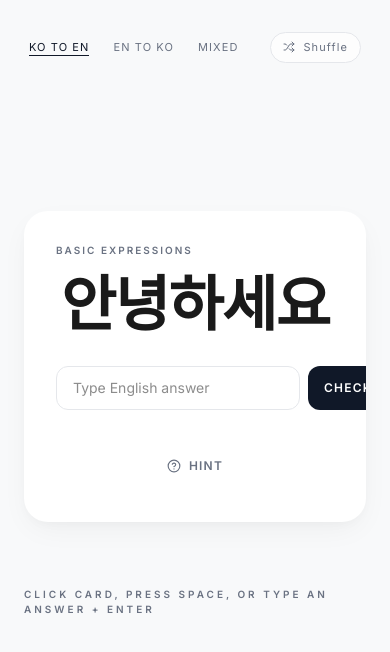
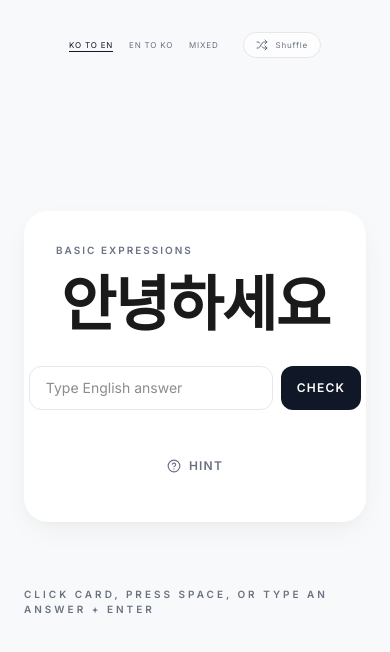
Before and after one commit to YKLoh666/korean-flashcard, a React (Vite) app: page / in a window 390 px wide. Shown: the top 652 px of the page. Built offline with nearby package versions, Linux system fonts and the light colour scheme.

Commit message:
Responsiveness fix

```diff
--- a/src/App.tsx
+++ b/src/App.tsx
@@ -222,7 +222,7 @@ export default function App() {
   return (
     <div className="h-screen flex flex-col items-center justify-center p-6 select-none">
       {/* Mode Toggle */}
-      <div className="absolute top-8 flex items-center gap-6 text-[11px] font-medium tracking-widest text-gray-500 uppercase">
+      <div className="absolute top-8 flex items-center gap-4 text-[8px] font-medium tracking-widest text-gray-500 uppercase md:text-[11px]">
         {(["KO_TO_EN", "EN_TO_KO", "MIXED"] as StudyMode[]).map((m) => (
           <button
             key={m}
@@ -300,7 +300,7 @@ export default function App() {
                 <form
                   onSubmit={handleSubmitTypedAnswer}
                   onClick={(e) => e.stopPropagation()}
-                  className="flex items-center gap-2"
+                  className="flex items-center gap-2 justify-center w-full"
                 >
                   <input
                     value={typedAnswer}
@@ -308,11 +308,12 @@ export default function App() {
                     placeholder={
                       isKoPrompt ? "Type English answer" : "Type Korean answer"
                     }
-                    className="flex-1 h-11 px-4 rounded-xl border border-gray-200 bg-white/80 text-sm outline-none focus:border-blue-300"
+                    name="typedAnswer"
+                    className="h-11 px-4 rounded-xl border border-gray-200 bg-white/80 text-sm outline-none focus:border-blue-300 flex-3"
                   />
                   <button
                     type="submit"
-                    className="h-11 px-4 rounded-xl bg-gray-900 text-white text-xs uppercase tracking-widest font-semibold hover:bg-gray-800 transition-colors"
+                    className="h-11 px-4 rounded-xl bg-gray-900 text-white text-xs uppercase tracking-widest font-semibold hover:bg-gray-800 transition-colors shrink-0 flex-1"
                   >
                     Check
                   </button>
```
